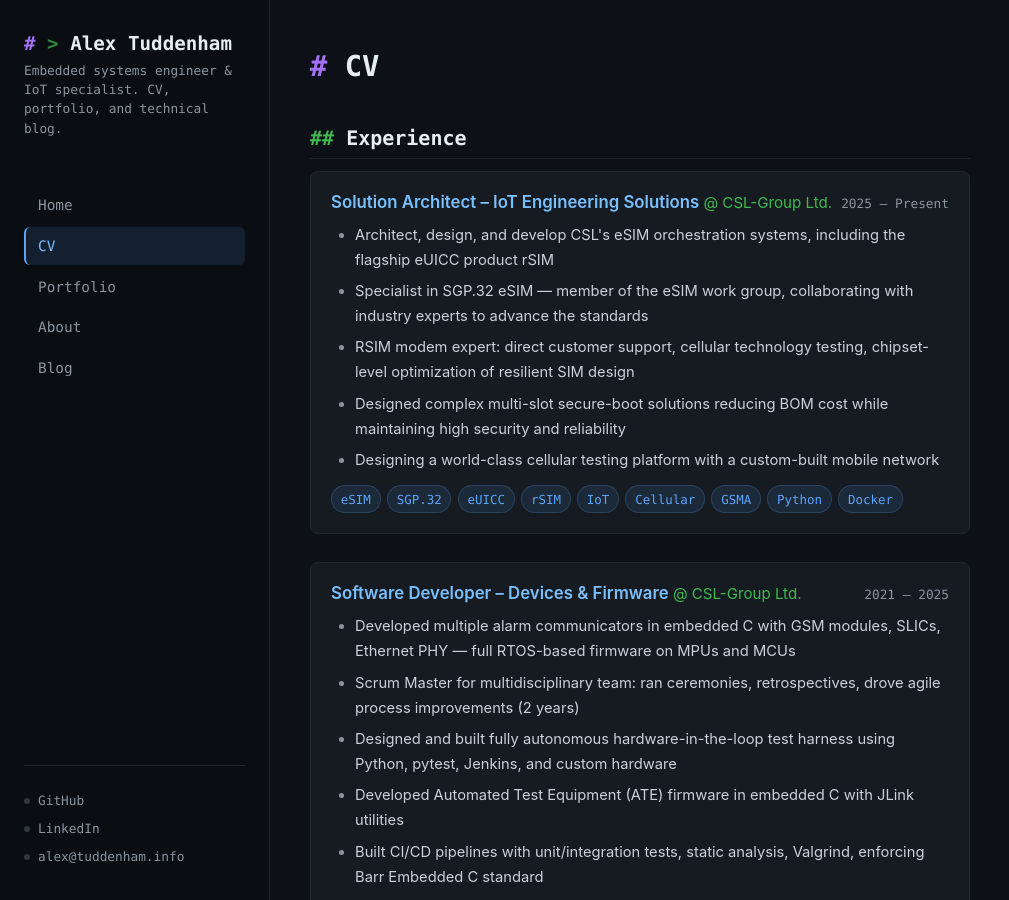
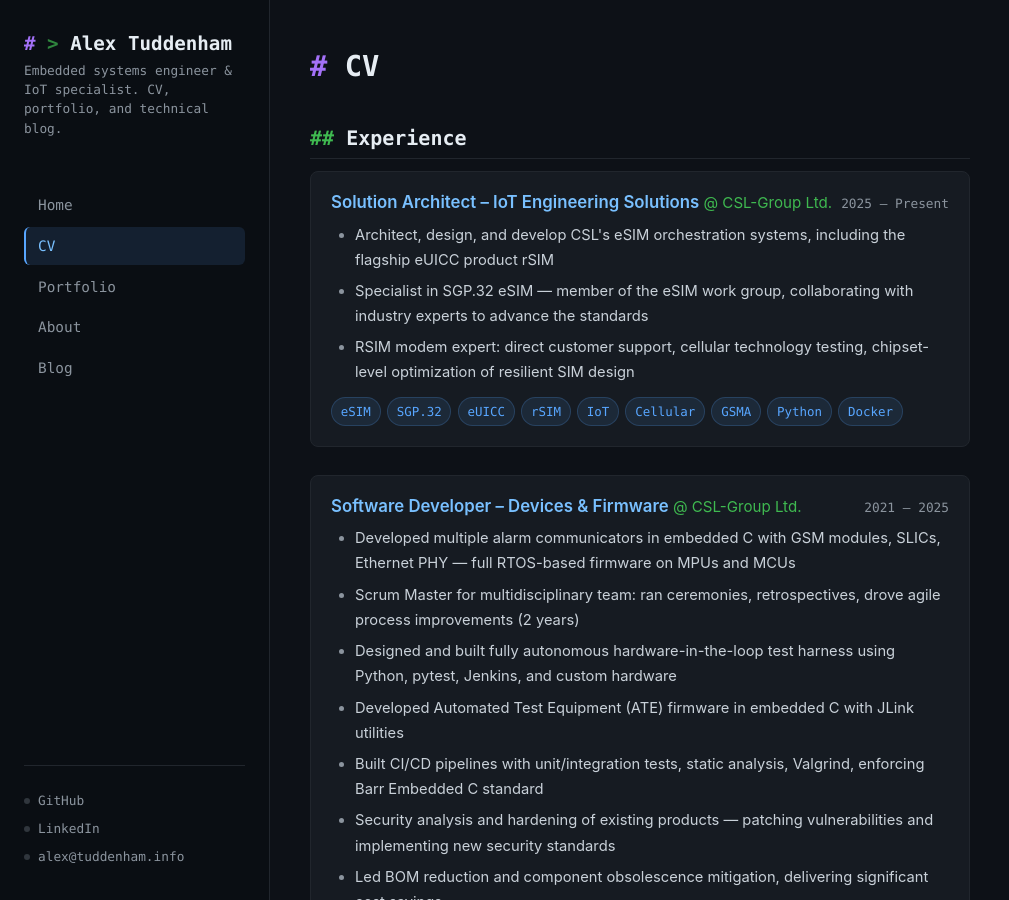
Before and after one commit to AlexsCode/AlexsCode.github.io, a Jekyll site: the page built from cv.md, in a window 1280 px wide and 900 px high. Shown: the whole window, without its empty margins (0-1009 px from the left). Built offline with Jekyll 4.4.1, drawn with Linux system fonts in a browser that asks for light colours.

Commit message:
Remove secure-boot and cellular platform from Solution Architect role

```diff
--- a/_data/experience.yml
+++ b/_data/experience.yml
@@ -8,8 +8,6 @@
     - "Architect, design, and develop CSL's eSIM orchestration systems, including the flagship eUICC product rSIM"
     - "Specialist in SGP.32 eSIM — member of the eSIM work group, collaborating with industry experts to advance the standards"
     - "RSIM modem expert: direct customer support, cellular technology testing, chipset-level optimization of resilient SIM design"
-    - "Designed complex multi-slot secure-boot solutions reducing BOM cost while maintaining high security and reliability"
-    - "Designing a world-class cellular testing platform with a custom-built mobile network"
   tech: ["eSIM", "SGP.32", "eUICC", "rSIM", "IoT", "Cellular", "GSMA", "Python", "Docker"]
 
 - company: "CSL-Group Ltd."
```
